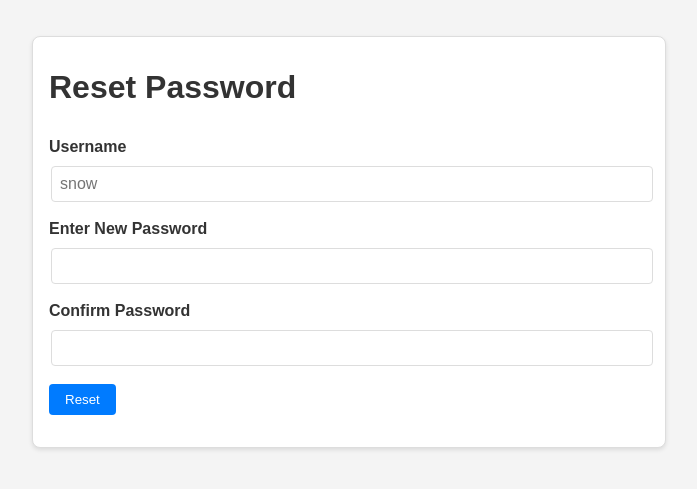
After one commit to Bradocks/online-bus-reservation, a PHP site: page /reset_password.php in a window 1280 px wide. The commit adds this page. Shown: the top 489 px of the page, without its empty margins (291-988 px from the left). Run offline with PHP 8.4, Linux system fonts and the light colour scheme.

Commit message:
corrections

```diff
--- a/v2/css/style.css
+++ b/v2/css/style.css
@@ -14,12 +14,12 @@ body {
   padding: 20px;
 }
 
-.active {
-  /* background-color: #08090a; */
-  /* padding: 10px; */
-  /* border-radius: 10px; */
-  /* border: solid gray 1px; */
-}
+/*.active {
+   background-color: #08090a;
+   padding: 10px;
+   border-radius: 10px;
+   border: solid gray 1px;
+}*/
 
 .active .dropbtn {
   background-color: #08090a;
--- a/v2/login.php
+++ b/v2/login.php
@@ -64,6 +64,9 @@ if ($_SERVER['REQUEST_METHOD'] == 'POST') {
                 <div class="form-group">
                     <button type="submit">Login</button>
                 </div>
+                <p><a href="reset_password.php">forgot password</a></p>
+                <p><a href="register.php">Create account</a></p>
+                </body>
                 <?php if (isset($error)) echo "<p>$error</p>"; ?>
             </form>
         </div>
--- /dev/null
+++ b/v2/reset_password.php
@@ -0,0 +1,88 @@
+<!DOCTYPE html>
+<html>
+<head>
+    <title>Reset Password</title>
+    <link rel="stylesheet" href="css/style.css">
+</head>
+<body>
+
+    <div class="container mt-4">
+        <div class="card" style="max-width: 600px; margin: auto;">
+            <div class="card-body">
+                <form method="POST" action="reset_password.php">
+                    <p class="text-center mt-4" style="font-size: 32px; font-weight: 700; font-family: 'Poppins', sans-serif;">Reset Password</p>
+
+                    <div class="form-group">
+                        <label for="user_name">Username</label>
+                        <input type="text" id="user_name" name="user_name" required placeholder="snow">
+                    </div>
+
+                    <div class="form-group">
+                        <label for="new_password">Enter New Password</label>
+                        <input type="password" id="new_password" name="new_password" required>
+                    </div>
+
+                    <div class="form-group">
+                        <label for="confirm_password">Confirm Password</label>
+                        <input type="password" id="confirm_password" name="confirm_password" required>
+                    </div>
+
+                    <div class="form-group text-center">
+                        <button type="submit" class="btn btn-primary">Reset</button>
+                    </div>
+                </form>
+            </div>
+        </div>
+    </div>
+
+    <?php
+    if ($_SERVER['REQUEST_METHOD'] == 'POST') {
+        include '../includes/db.php';
+
+        $user_name = $_POST['user_name'];
+        $new_password = $_POST['new_password'];
+        $confirm_password = $_POST['confirm_password'];
+
+        // Server-side validation
+        $errors = [];
+
+        if (empty($user_name)) {
+            $errors[] = "Username is required.";
+        }
+
+        if (empty($new_password)) {
+            $errors[] = "New password is required.";
+        } elseif (strlen($new_password) < 8 || !preg_match('/[A-Z]/', $new_password) || !preg_match('/[a-z]/', $new_password) || !preg_match('/[0-9]/', $new_password) || !preg_match('/[@$!%*?&]/', $new_password)) {
+            $errors[] = "Password must be at least 8 characters long, contain at least one uppercase letter, one lowercase letter, one number, and one special character.";
+        }
+
+        if (empty($confirm_password)) {
+            $errors[] = "Confirm password is required.";
+        } elseif ($new_password !== $confirm_password) {
+            $errors[] = "Passwords do not match.";
+        }
+
+        if (count($errors) > 0) {
+            echo "<div class='container'>";
+            foreach ($errors as $error) {
+                echo "<p style='color: red;'>$error</p>";
+            }
+            echo "</div>";
+        } else {
+            // Update password in database
+            $hashed_password = password_hash($new_password, PASSWORD_BCRYPT);
+
+            $sql = "UPDATE user SET password='$hashed_password' WHERE user_name='$user_name'";
+
+            if ($conn->query($sql) === TRUE) {
+                echo "<script>alert('Password reset successful!'); window.location.href='/user/login.php';</script>";
+            } else {
+                echo "<div class='container'><p style='color: red;'>Error updating record: " . $conn->error . "</p></div>";
+            }
+
+            $conn->close();
+        }
+    }
+    ?>
+</body>
+</html>
```
Also changed, not shown: README.md.
